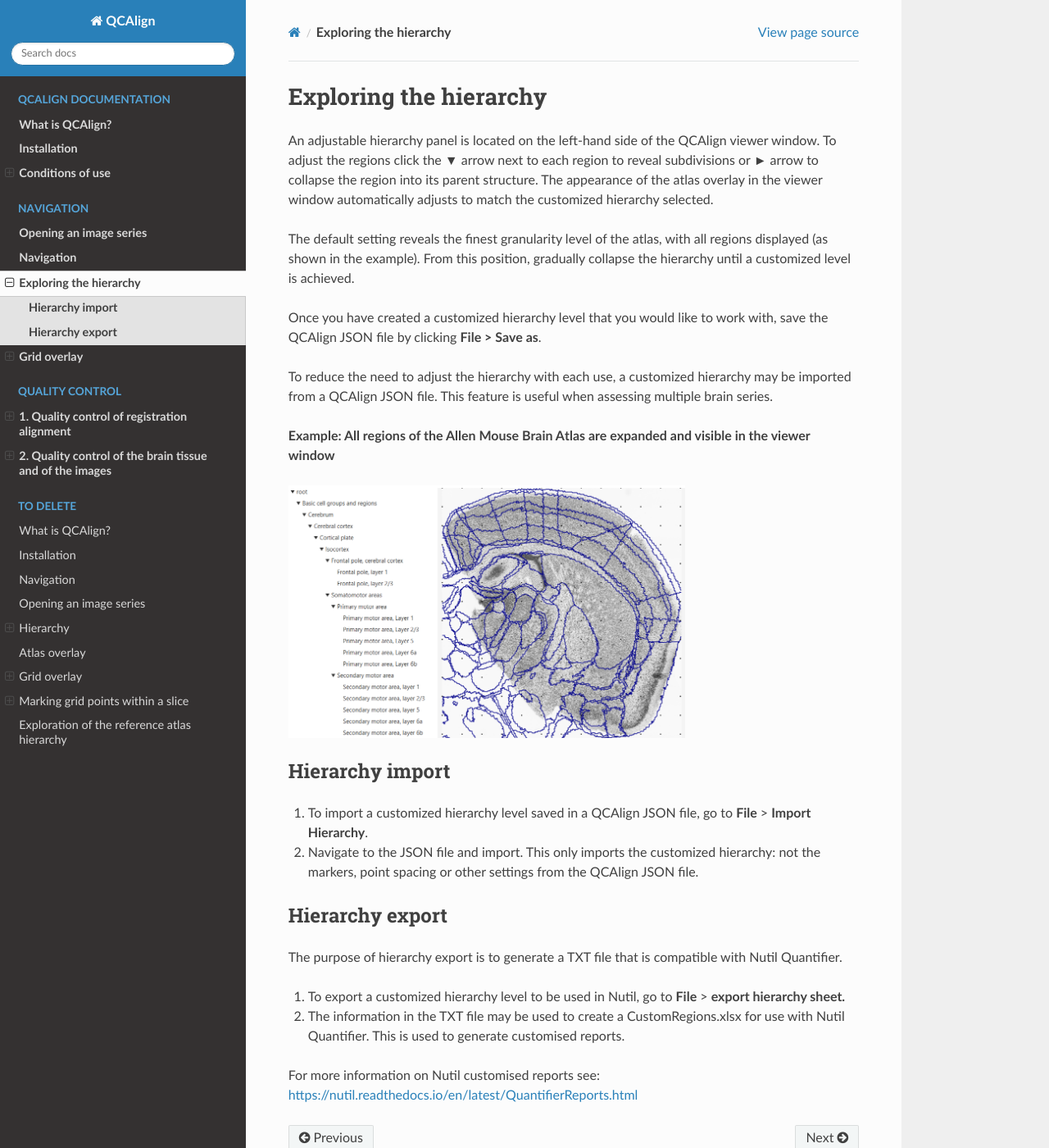
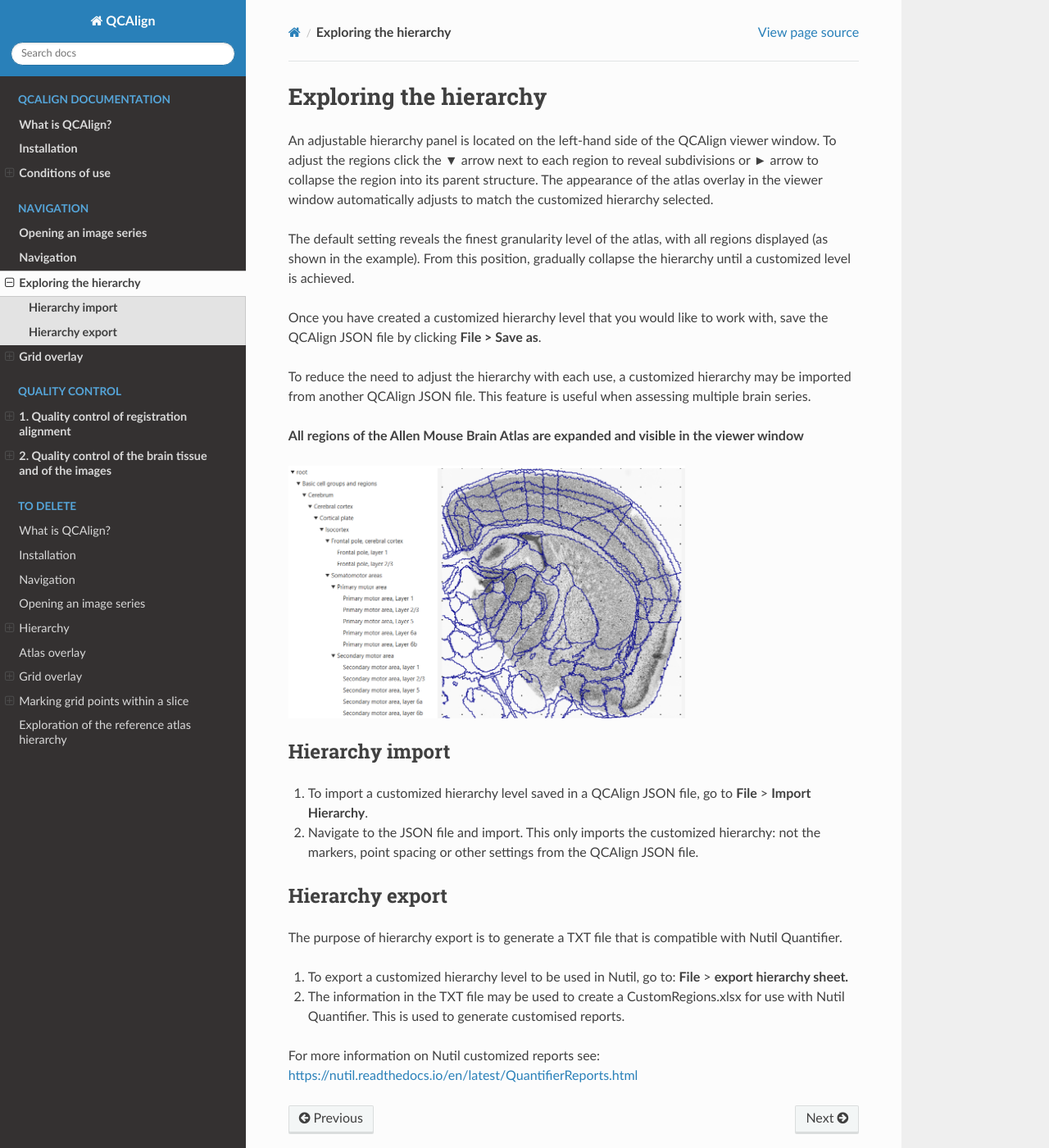
Before and after one commit to Neural-Systems-at-UIO/QCAlign, a Sphinx documentation site: the page built from docs/hierarchy.rst, in a window 1280 px wide and 1400 px high. Shown: the whole window at 82% size. Built offline with Sphinx 7.4.7 and the Read the Docs theme 2.0.0, drawn with Linux system fonts in a browser that asks for light colours; pages that are not in the unit, such as notebooks, are missing from menus.

Commit message:
Update hierarchy.rst

```diff
--- a/docs/hierarchy.rst
+++ b/docs/hierarchy.rst
@@ -14,10 +14,10 @@ achieved.
 Once you have created a customized hierarchy level that you would like
 to work with, save the QCAlign JSON file by clicking **File > Save as**.
 
-To reduce the need to adjust the hierarchy with each use, a customized hierarchy may be imported from a QCAlign JSON file.
+To reduce the need to adjust the hierarchy with each use, a customized hierarchy may be imported from another QCAlign JSON file.
 This feature is useful when assessing multiple brain series.
 
-**Example: All regions of the Allen Mouse Brain Atlas are expanded and visible
+**All regions of the Allen Mouse Brain Atlas are expanded and visible
 in the viewer window**
 
 .. image:: vertopal_cbedec83746b4aa08b3d6abec4c06604/media/image2.png
@@ -39,12 +39,12 @@ in the viewer window**
 
 The purpose of hierarchy export is to generate a TXT file that is compatible with Nutil Quantifier.
 
-1. To export a customized hierarchy level to be used in Nutil, go to
+1. To export a customized hierarchy level to be used in Nutil, go to:
    **File** > **export hierarchy sheet.**
 
 2. The information in the TXT file may be used to create a CustomRegions.xlsx for use with Nutil Quantifier. This is used to generate customised reports.
 
-For more information on Nutil customised reports see: https://nutil.readthedocs.io/en/latest/QuantifierReports.html
+For more information on Nutil customized reports see: https://nutil.readthedocs.io/en/latest/QuantifierReports.html
 
 
 .. _section-1:
```
